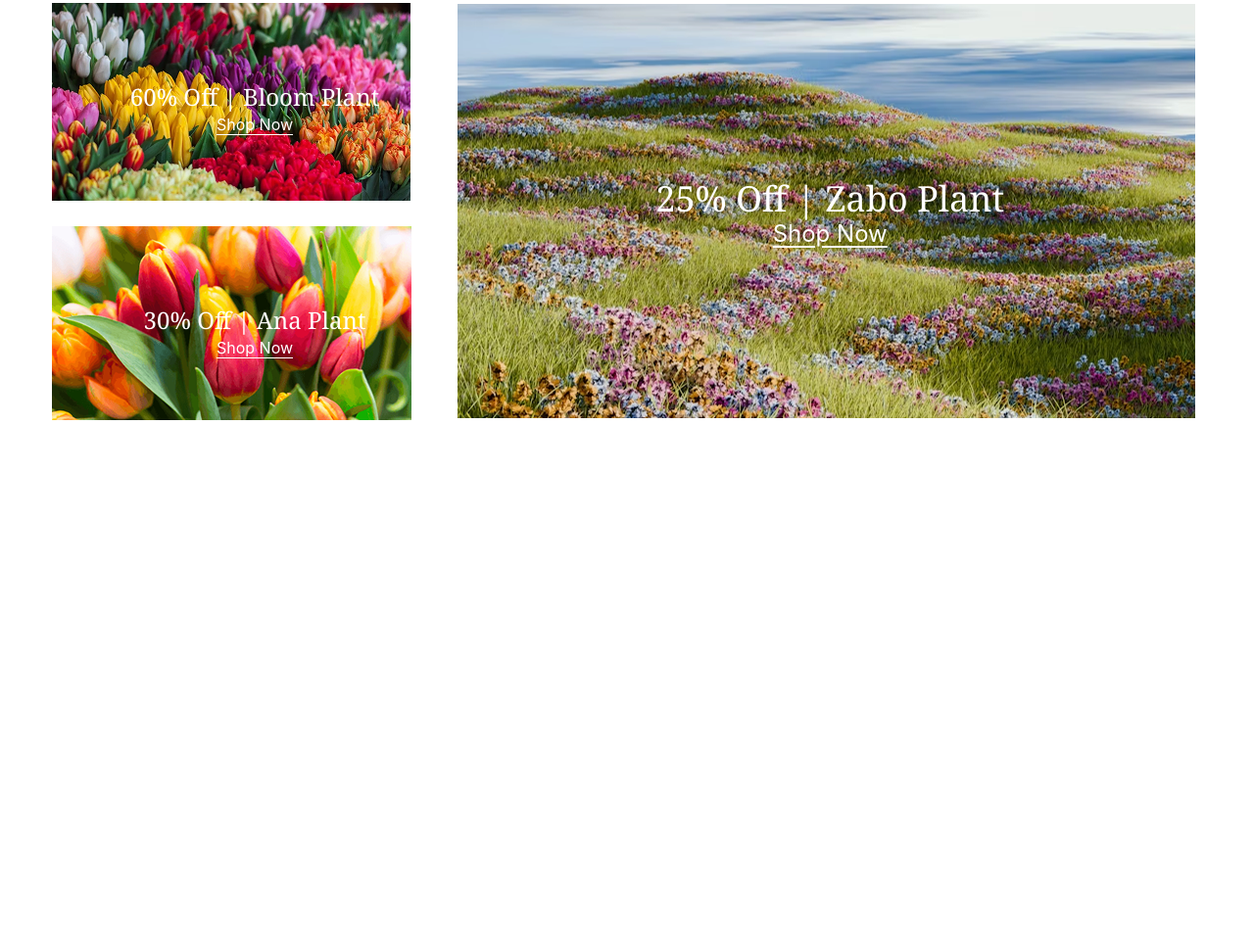
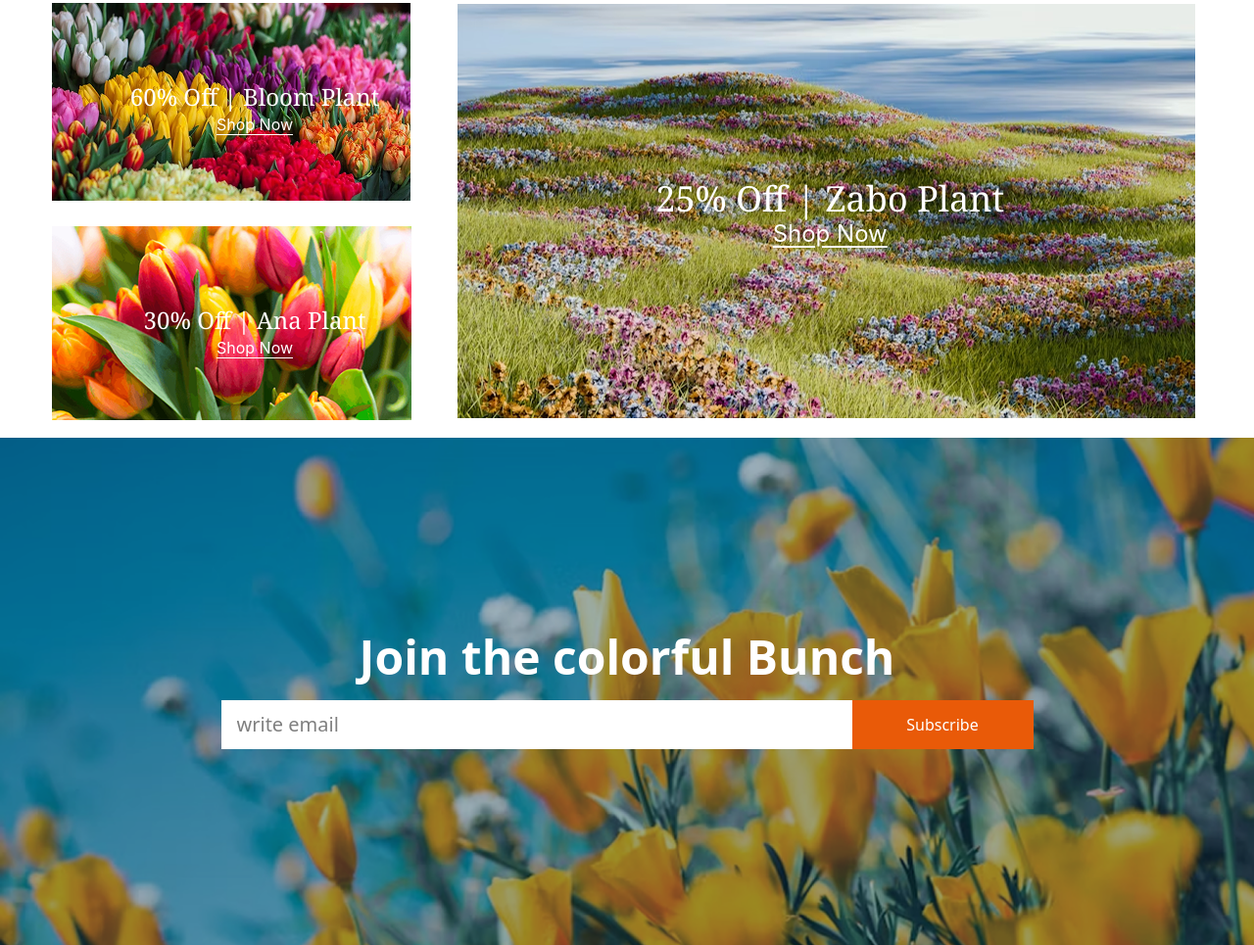
Before and after one commit to nomankhan323/flowers, a plain HTML site: page index.html in a window 1280 px wide. Shown: the part 3232-4197 px from the top of the page at 98% size. Before the commit the page ends 3679 px from the top, so only its background shows below. Drawn offline with nearby package versions, Linux system fonts and the light colour scheme.

Commit message:
join section done

```diff
--- a/index.html
+++ b/index.html
@@ -17,6 +17,10 @@
 
         .bg-img3 {
             background-image: url(deal-zabo.png);
+        }
+
+        .bg-img4 {
+            background-image: url(news-letter-bg.png);
         }
     </style>
 </head>
@@ -226,6 +230,19 @@
                 </div>
             </div>
         </section>
+
+        <!-- join section -->
+        <section>
+            <div class="bg-img4 w-full h-full bg-no-repeat bg-cover">
+                <div class="justify-items-center text-center py-[200px] px-[350px]">
+                    <h2 class="text-5xl text-white mb-5 font-bold">Join the colorful Bunch</h2>
+                    <div class="flex">
+                        <input class="w-[644px] h-[50px] bg-white p-4 text-xl" placeholder="write email " type="text">
+                        <button class="text-white bg-[#E95A08] w-[185px] h-[50px]">Subscribe</button>
+                    </div>
+                </div>
+            </div>
+        </section>
     </main>
 
     <footer>
```
